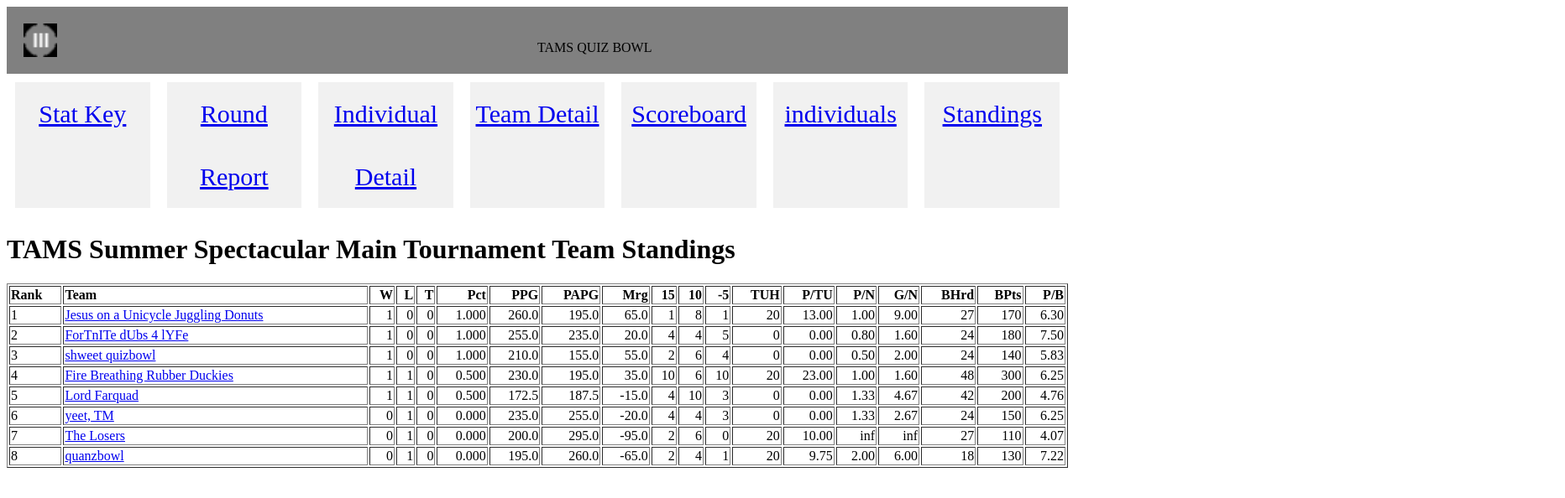
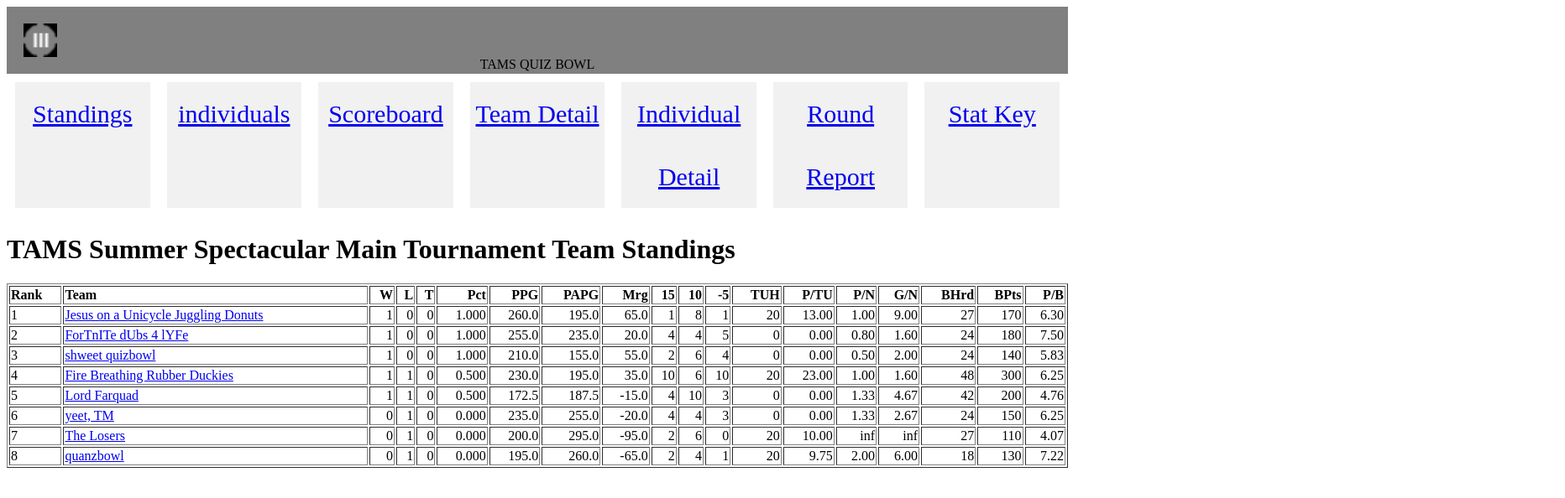
Before and after one commit to InfernalHydra/TAMSQuizBowlTourney, a website: page static/Report_standings.html in a window 1280 px wide. Both pictures are taken after a click on the picture 48 px from the left and 48 px from the top of the page. Shown: the whole page at 84% size, 1864 px wide, since content can reach past the window. Drawn offline with Linux system fonts and the light colour scheme; files that its build step writes are made by us from their sources; files whose address does not match are found by name.

Commit message:
some CSS changes

```diff
--- a/CSS/heading/heading.css
+++ b/CSS/heading/heading.css
@@ -10,6 +10,7 @@
   text-align: center;
   line-height: 75px;
   font-size: 30px;
+  overflow:   hidden;
 }
 .container {
   position:sticky;
@@ -20,8 +21,7 @@
 }
 .text {
   position: relative;
-  left: 50%;
-  top: -50%;
+  text-align: center;
 }
 .rotate {
   position: relative;
--- a/js/script1.js
+++ b/js/script1.js
@@ -20,7 +20,7 @@ $(document).ready(()=> {
   var finder = $("<div class='find'><span/></div>");
   finder.hide();
   $("h1").before(finder);
-  for (let i = 0; i < 7;i++) {
+  for (let i = 6; i >= 0;i--) {
     $('span').first().after(links[i]);
   }
   $('span').first().remove()
```
